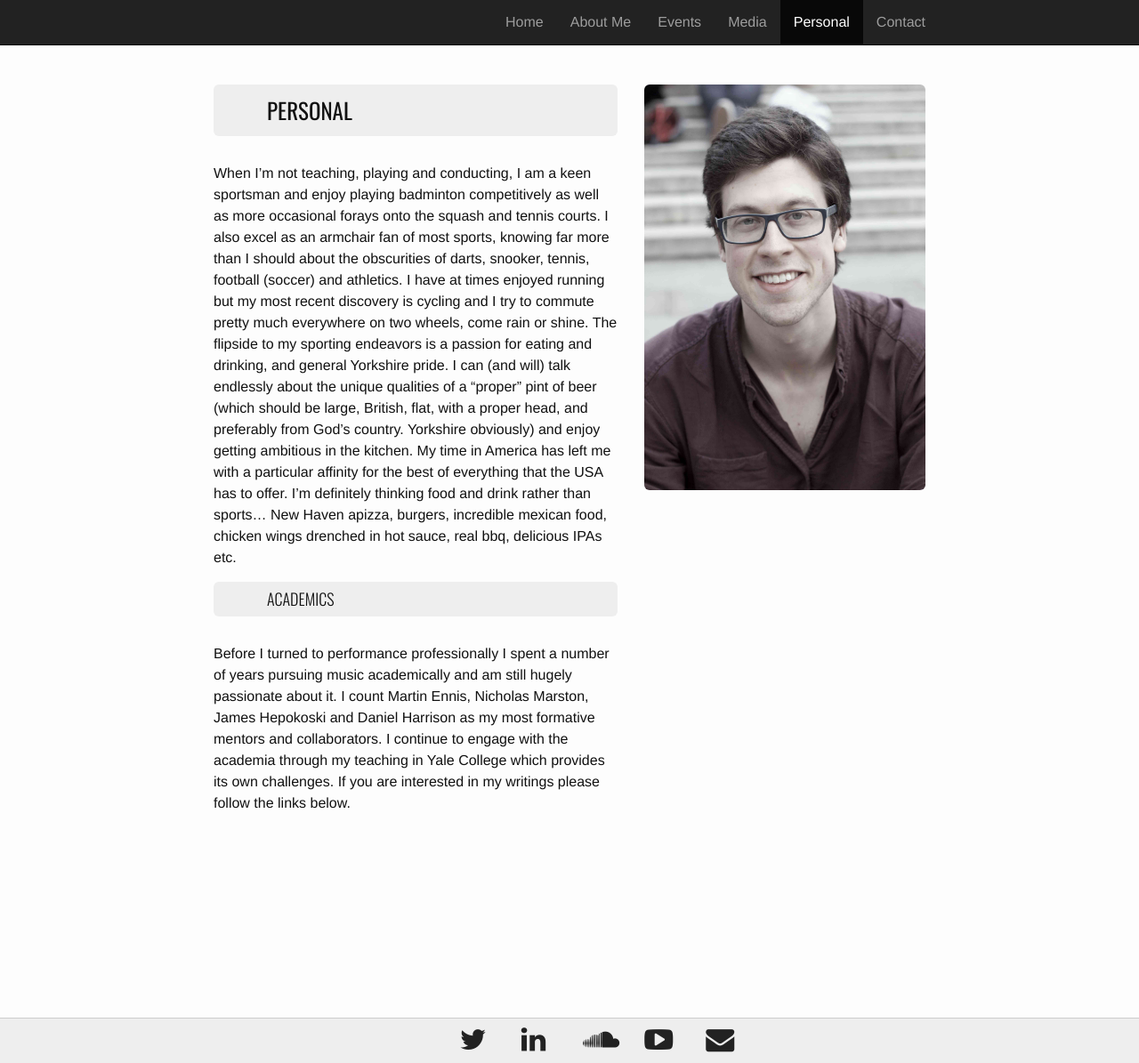
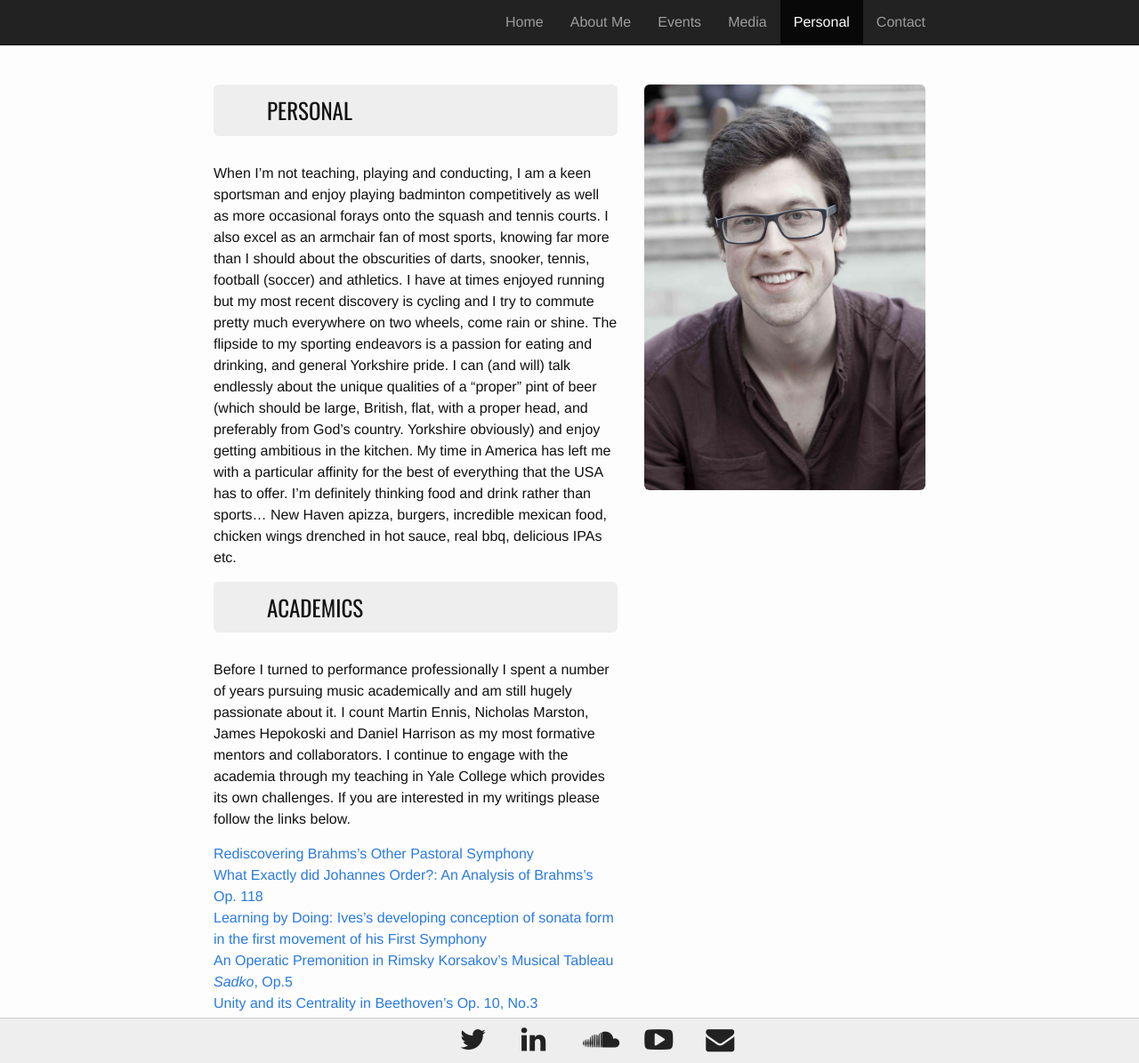
Before and after one commit to musicman10201/musicman10201.github.io, a Jekyll site: the page built from personal.md, in a window 1280 px wide and 1195 px high. Shown: the whole window at 89% size. Built offline with Jekyll 4.4.1, drawn with Linux system fonts in a browser that asks for light colours.

Commit message:
Update personal.md

```diff
--- a/personal.md
+++ b/personal.md
@@ -20,7 +20,7 @@ to my sporting endeavors is a passion for eating and drinking, and general Yorks
   incredible mexican food, chicken wings drenched in hot sauce, real bbq, delicious IPAs etc.
 
 <div class="jumbotron">
-<h4>ACADEMICS</h4>
+<h3>ACADEMICS</h3>
 </div>
 
 Before I turned to performance professionally I spent a number of years
@@ -28,3 +28,9 @@ pursuing music academically and am still hugely passionate about it. I count Mar
 Nicholas Marston, James Hepokoski and Daniel Harrison as my most formative mentors and collaborators.
 I continue to engage with the academia through my teaching in Yale College which provides its own challenges.
 If you are interested in my writings please follow the links below.
+
+<a href="images/media/mphil">Rediscovering Brahms's Other Pastoral Symphony</a> <br>
+<a href="images/media/op118">What Exactly did Johannes Order?: An Analysis of Brahms's Op. 118</a> <br>
+<a href="images/media/ives">Learning by Doing: Ives's developing conception of sonata form in the first movement of his First Symphony</a> <br>
+<a href="images/media/rk">An Operatic Premonition in Rimsky Korsakov's Musical Tableau <i>Sadko</i>, Op.5</a> <br>
+<a href="images/media/beethoven.pdf">Unity and its Centrality in Beethoven's Op. 10, No.3</a>
```
